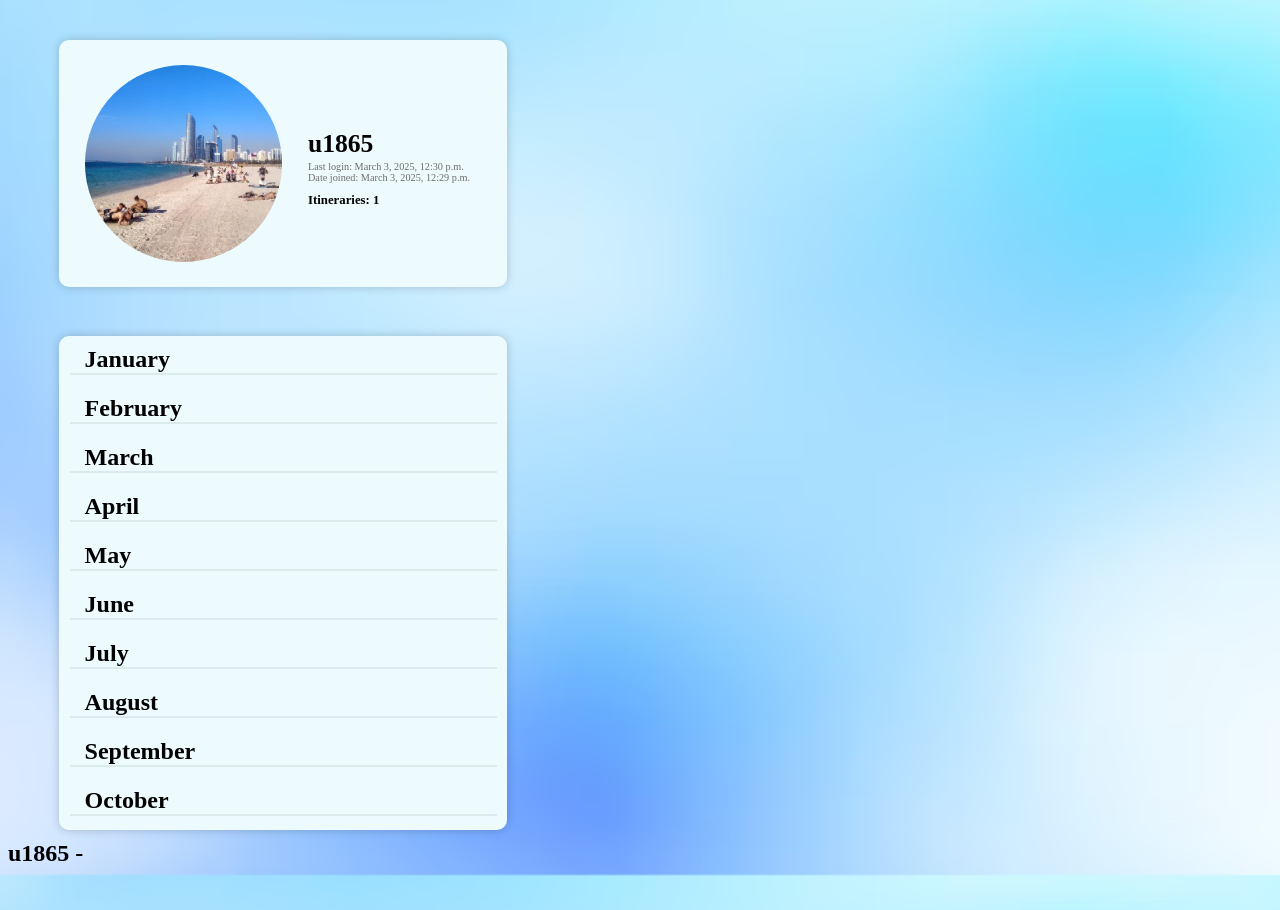
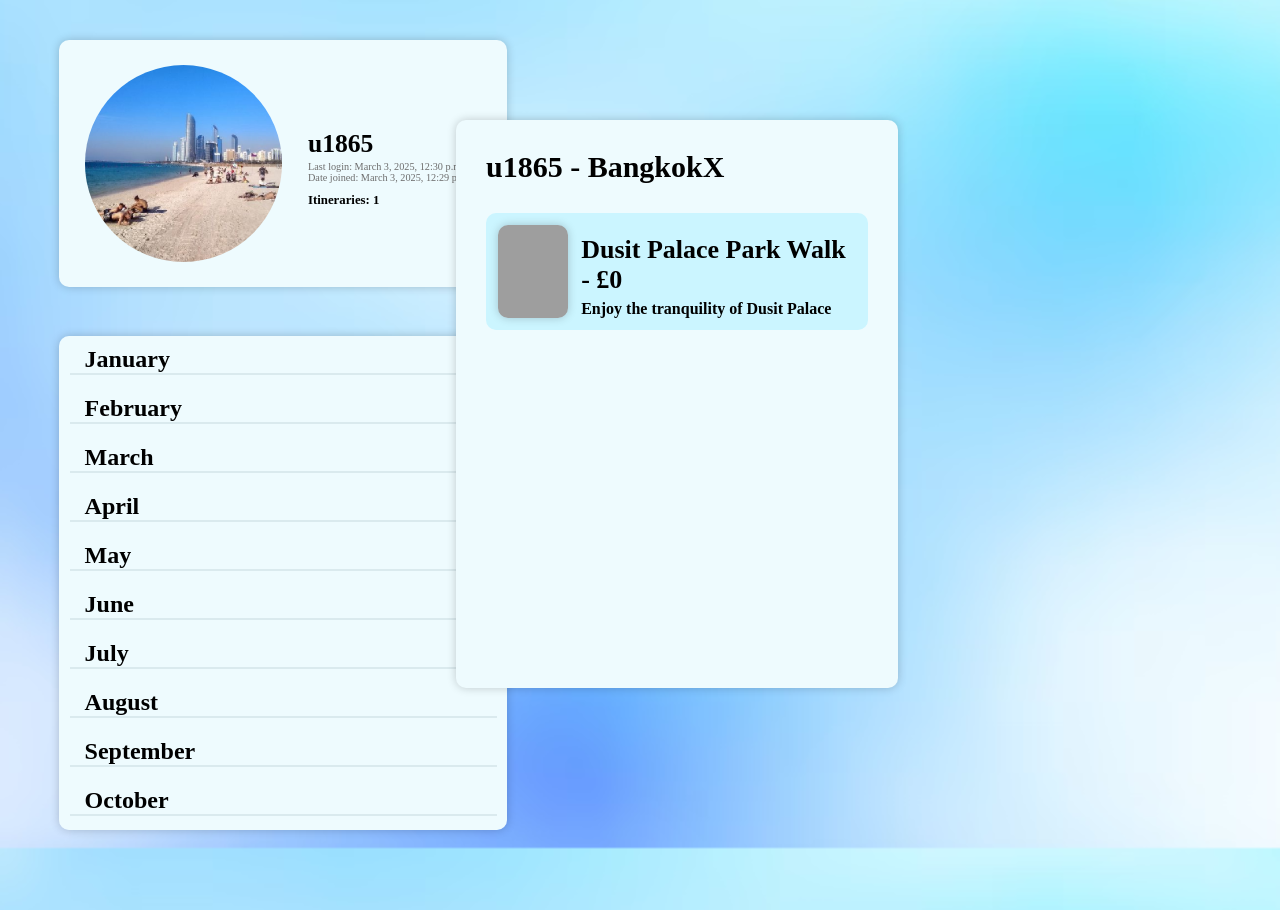
Before and after one commit to harry-533/Odyssey, a Django app: page /profile/ in a window 1280 px wide. Shown: the part 78-988 px from the top of the page. Run offline with Django 5.2, Linux system fonts and the light colour scheme; a user stored in the database is signed in; data comes from the database, SQL or seed files in the repository; some web fonts are replaced; grey boxes are pictures that could not be loaded.

Commit message:
profile page popup

```diff
--- a/odyssey/main/static/css/profile.css
+++ b/odyssey/main/static/css/profile.css
@@ -160,8 +160,8 @@ h3 {
     height: 80vh;
     width: 51.5vw;
     margin-top: 30px;
+    overflow-x: hidden;
     overflow-y: auto;
-    overflow-x: hidden;
     scroll-behavior: smooth;
     padding: 10px 0px 10px 10px;
 }
@@ -235,6 +235,68 @@ h4 {
     font-size: 1vw;
 }
 
-.activities-title {
+
+
+.itinerary-activities {
+    position: fixed;
+    background-color: #eefbfe;
+    margin: 0px 35vw;
+    z-index: 10;
+    top: 20vh;
+    box-shadow: 0 0 10px rgba(0,0,0,0.2);
+    border-radius: 10px;
+    padding: 30px;
+}
+
+.activities-header {
     display: flex;
+    margin-bottom: 3vh;
+    font-size: 20px;
 }
+
+#exit-btn:hover {
+    cursor: pointer;
+}
+
+.activities {
+    height: 45vh;
+    overflow-y: auto;
+    scroll-behavior: smooth;
+}
+
+.activities::-webkit-scrollbar {
+    background-color: #eefbfe;
+    border-radius: 10px;
+    margin-left: 10px;
+}
+
+.activities::-webkit-scrollbar-thumb {
+    background-color: #b1e6f1;
+    border-radius: 10px;
+    border: #eefbfe 3px solid;
+    width: 50%;
+}
+
+.activitydusit {
+    display: flex;
+    width: 28vw;
+    padding: 12px;
+    background-color: #cbf5ff;
+    border-radius: 10px;
+}
+
+#activity-img {
+    width: 5.5vw;
+    border-radius: 10px;
+    box-shadow: 0 0 10px rgba(0,0,0,0.2);
+    margin-right: 1vw;
+}
+
+#activity-header {
+    font-size: 26px;
+    margin: 10px 0px 5px 0px;
+}
+
+#activity-desc {
+    font-size: 22px;
+}
--- a/odyssey/main/static/js/profile.js
+++ b/odyssey/main/static/js/profile.js
@@ -23,7 +23,10 @@ document.addEventListener('DOMContentLoaded', function() {
 
             getActivities(itineraryId).then(rowData => {
                 const activities = rowData;
+                keys = Object.keys(activities)
+                for (let i = 0; i < keys.length; i++) {
 
+                }
             });
         }
     })
--- a/odyssey/main/templates/profile.html
+++ b/odyssey/main/templates/profile.html
@@ -79,10 +79,19 @@
             </div>
         </div>
         <div class="itinerary-activities">
-            <div class="activities-title">
-                <h2>{{ user.username }}&nbsp-&nbsp</h2>
+            <div class="activities-header">
+                <h2 id="activities-title">{{ user.username }} - Bangkok</h2>
+                <h2 id="exit-btn">X</h2>
             </div>
-
+            <div class="activities">
+                <div class="activitydusit">
+                    <img id="activity-img" src="{% static 'images/result/activityimg/bangkok/dusitpalaceparkwalk.png' %}">
+                    <div class="activity-details">
+                        <h2 id="activity-header">Dusit Palace Park Walk - £0</h2>
+                        <h4 id="activiyt-desc">Enjoy the tranquility of Dusit Palace</h4>
+                    </div>
+                </div>
+            </div>
         </div>
     </body>
 </html>
--- a/odyssey/main/views.py
+++ b/odyssey/main/views.py
@@ -112,6 +112,7 @@ def get_itinerary(request, itinerary_id):
         activity = get_object_or_404(Activity, image=activity_id)
         activity_data = {
             "city": activity.city,
+            "title": activity.title,
             "image": activity.image,
             "price": activity.price,
             "desc": activity.short_desc
```
